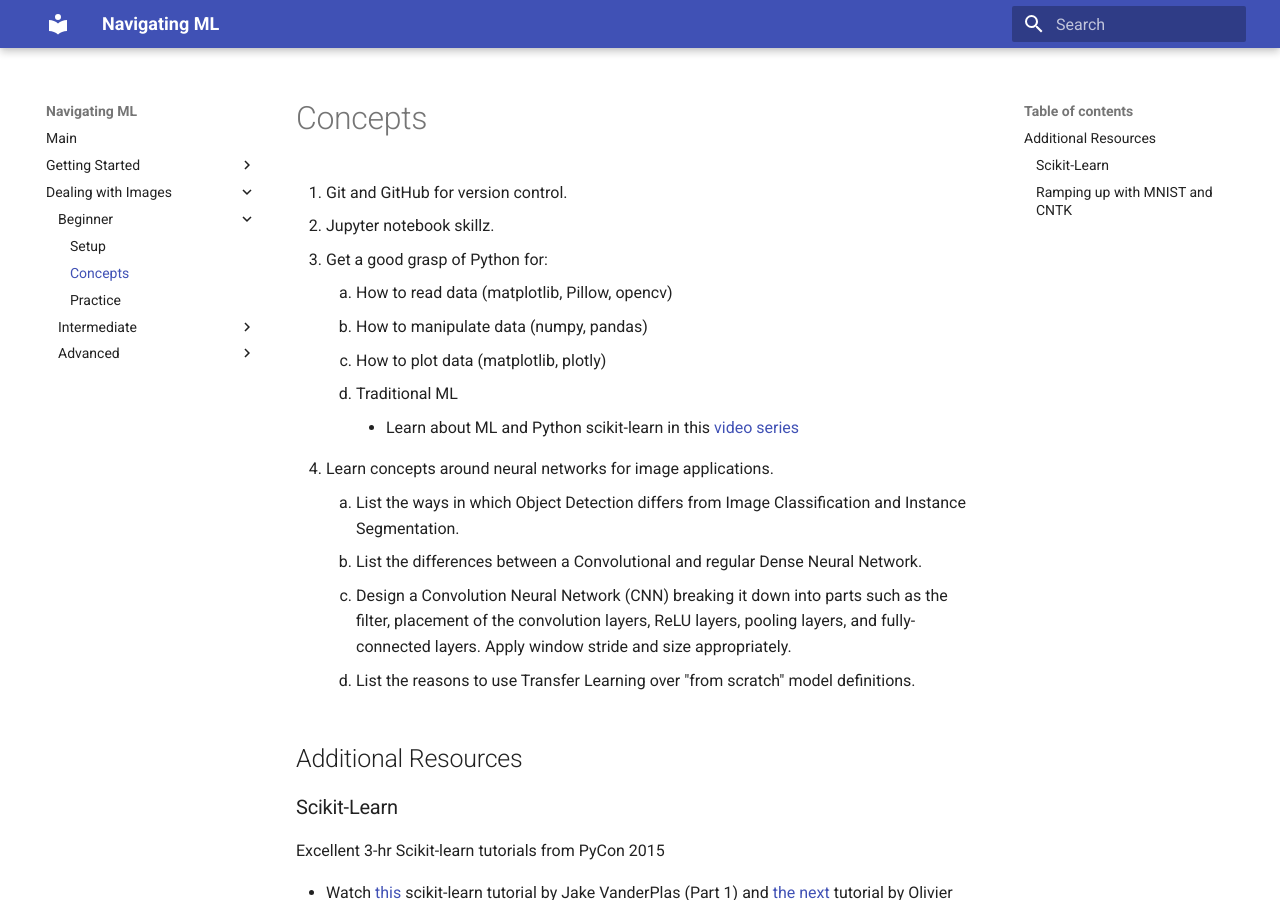
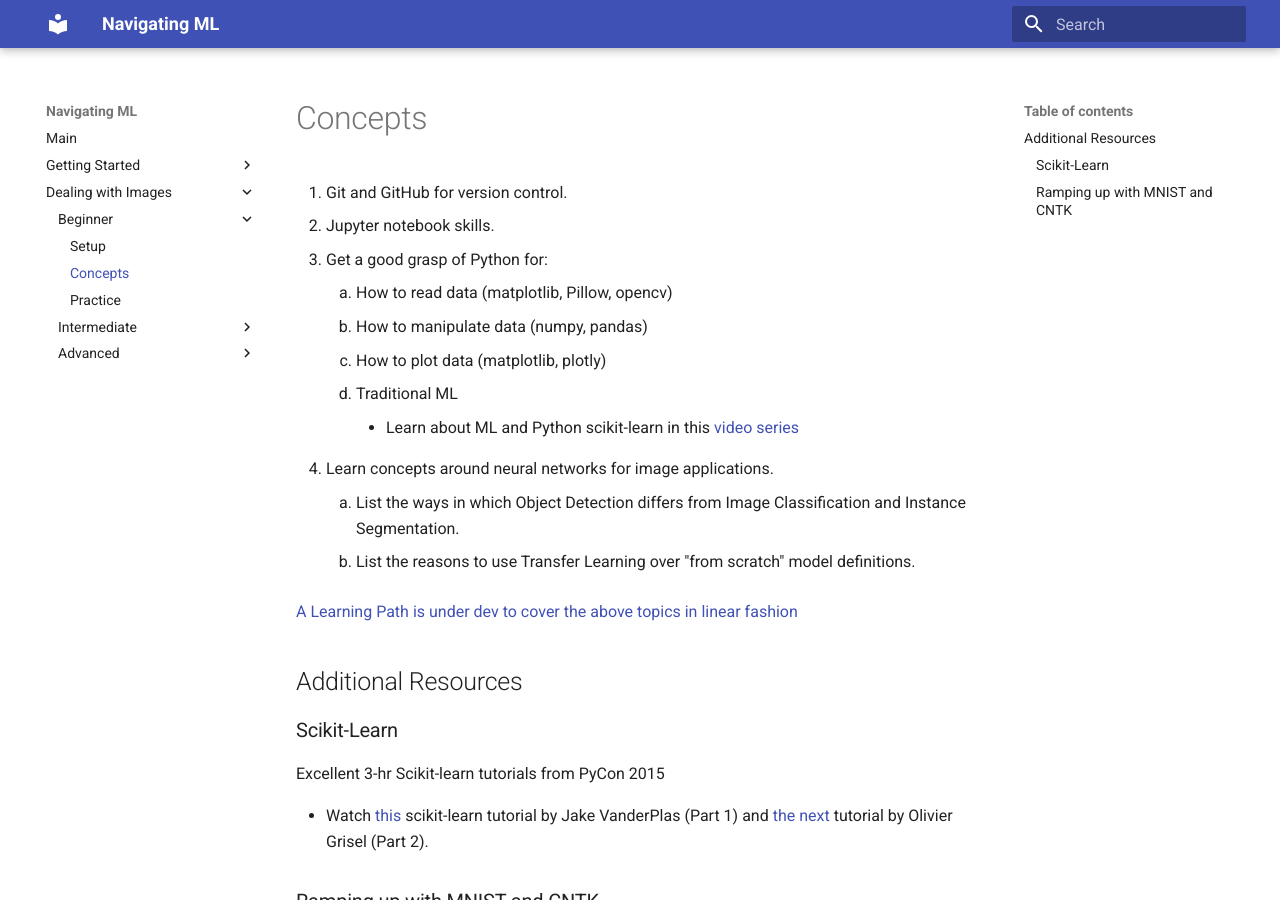
Before and after one commit to michhar/navigating-ml, an MkDocs documentation site: the page built from docs/beg/beg_concepts.md, in a window 1280 px wide and 900 px high. Built offline with MkDocs 1.6.1 and Material for MkDocs 9.7.7, drawn with Linux system fonts in a browser that asks for light colours; old or Windows-style settings are respelled for this version of MkDocs.

Commit message:
moved some concepts over to int from beg

```diff
--- a/docs/beg/beg_concepts.md
+++ b/docs/beg/beg_concepts.md
@@ -1,7 +1,7 @@
 # Concepts
 
 1. Git and GitHub for version control.
-2. Jupyter notebook skillz.
+2. Jupyter notebook skills.
 1. Get a good grasp of Python for:
     1. How to read data (matplotlib, Pillow, opencv)
     2. How to manipulate data (numpy, pandas)
@@ -10,9 +10,9 @@
         - Learn about ML and Python scikit-learn in this [video series](https://www.youtube.com/playlist?list=PL5-da3qGB5ICeMbQuqbbCOQWcS6OYBr5A)
 3. Learn concepts around neural networks for image applications.
     1.  List the ways in which Object Detection differs from Image Classification and Instance Segmentation.
-    2.  List the differences between a Convolutional and regular Dense Neural Network.
-    3.  Design a Convolution Neural Network (CNN) breaking it down into parts such as the filter, placement of the convolution layers, ReLU layers, pooling layers, and fully-connected layers.  Apply window stride and size appropriately.
     4.  List the reasons to use Transfer Learning over "from scratch" model definitions.
+
+[A Learning Path is under dev to cover the above topics in linear fashion]()
 
 ## Additional Resources
 
--- a/docs/beg/beg_concepts/index.html
+++ b/docs/beg/beg_concepts/index.html
@@ -521,7 +521,7 @@
                 <h1 id="concepts">Concepts</h1>
 <ol>
 <li>Git and GitHub for version control.</li>
-<li>Jupyter notebook skillz.</li>
+<li>Jupyter notebook skills.</li>
 <li>Get a good grasp of Python for:<ol>
 <li>How to read data (matplotlib, Pillow, opencv)</li>
 <li>How to manipulate data (numpy, pandas)</li>
@@ -534,12 +534,11 @@
 </li>
 <li>Learn concepts around neural networks for image applications.<ol>
 <li>List the ways in which Object Detection differs from Image Classification and Instance Segmentation.</li>
-<li>List the differences between a Convolutional and regular Dense Neural Network.</li>
-<li>Design a Convolution Neural Network (CNN) breaking it down into parts such as the filter, placement of the convolution layers, ReLU layers, pooling layers, and fully-connected layers.  Apply window stride and size appropriately.</li>
 <li>List the reasons to use Transfer Learning over "from scratch" model definitions.</li>
 </ol>
 </li>
 </ol>
+<p><a href="">A Learning Path is under dev to cover the above topics in linear fashion</a></p>
 <h2 id="additional-resources">Additional Resources</h2>
 <h3 id="scikit-learn">Scikit-Learn</h3>
 <p>Excellent 3-hr Scikit-learn tutorials from PyCon 2015</p>
```
Also changed, not shown: docs/int/int_concepts.md (+5 -1 lines), docs/int/int_concepts/index.html (+8 -1 lines), docs/mkdocs/search_index.json (+4 -4 lines).
